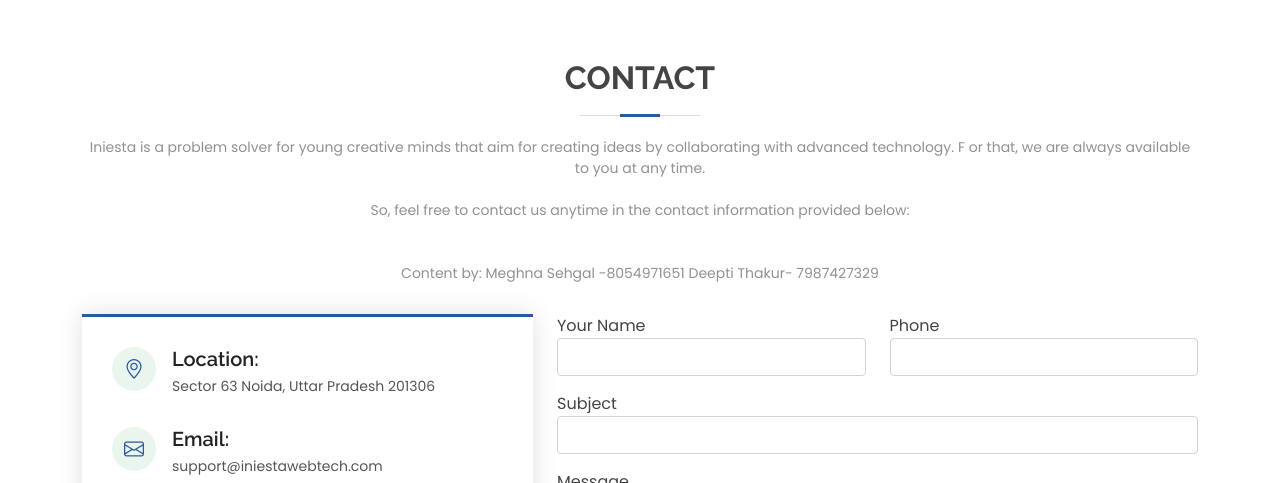
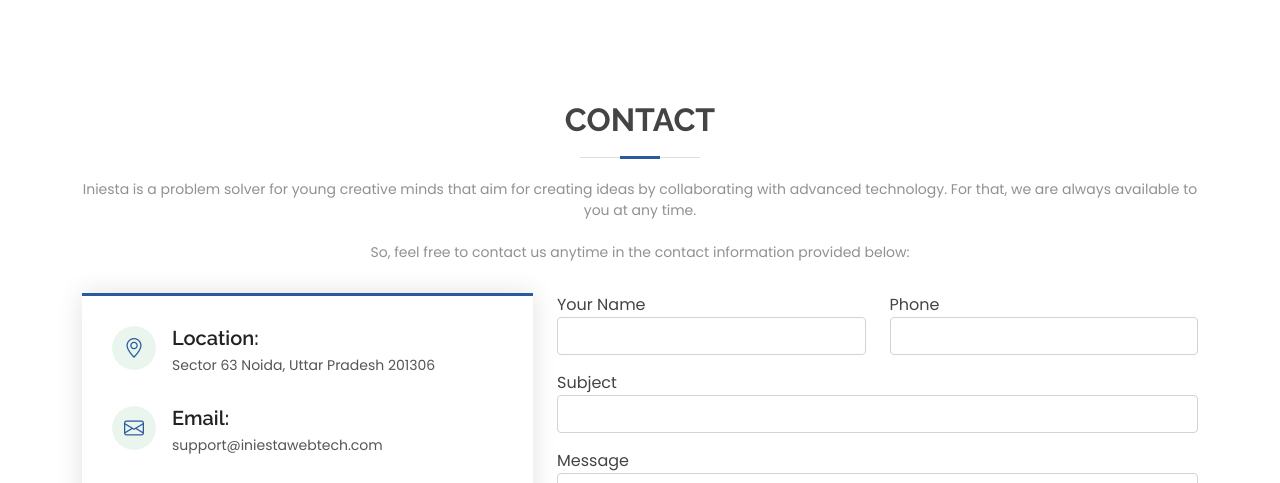
Before and after one commit to INIESTA-WEBTECH/website, a plain HTML site: page index.html in a window 1280 px wide. Shown: the part 6340-6823 px from the top of the page. Drawn offline with nearby package versions, Linux system fonts and the light colour scheme; some packages are replaced by stand-ins of ours; a script that the page names is missing.

Commit message:
Update index.html

```diff
--- a/index.html
+++ b/index.html
@@ -629,8 +629,8 @@
                 <div class="section-title">
                     <h2>Team</h2>
                    <p>Director - Mr. Satyam Shukla started this venture and under his guidance, leadership and support, Iniesta is reaching heights and accomplishing it's
-                       endeavours. Our team works with all its efficiency constantly and that is our power. The great pains of hard work are only the result of profits.<br>
-                       We deliberately focus on the crisis of clients and try to eradicate the root.<br>
+                       endeavours. Our team works with all its efficiency constantly and that is our power. The great pains of hard work are only the result of profits.<br><br>
+                       We deliberately focus on the crisis of clients and try to eradicate the root.<br><br>
                        Iniesta is very grateful to every team member for working efficiently and investing their precious time in Iniesta.
                     </p>
                 </div>
@@ -837,12 +837,10 @@
 
                 <div class="section-title" id="form">
                     <h2>Contact</h2>
-                    <p>Iniesta is a problem solver for young creative minds that aim for creating ideas by collaborating with advanced technology. F
-                        or that, we are always available to you at any time.<br><br>
-                    So, feel free to contact us anytime in the contact information provided below:<br><br><br>
-                    Content by:
-                    Meghna Sehgal -8054971651
-                    Deepti Thakur- 7987427329
+                    <p>Iniesta is a problem solver for young creative minds that aim for creating ideas by collaborating with advanced technology.
+                        For that, we are always available to you at any time.<br><br>
+                    So, feel free to contact us anytime in the contact information provided below:
+
                  </p>
                 </div>
 
```
